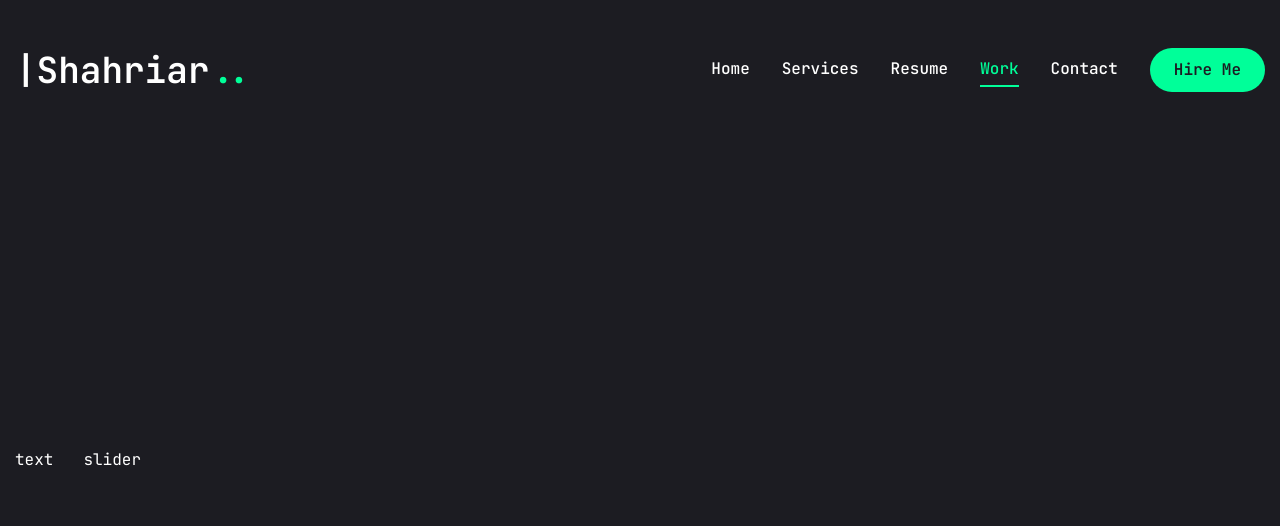
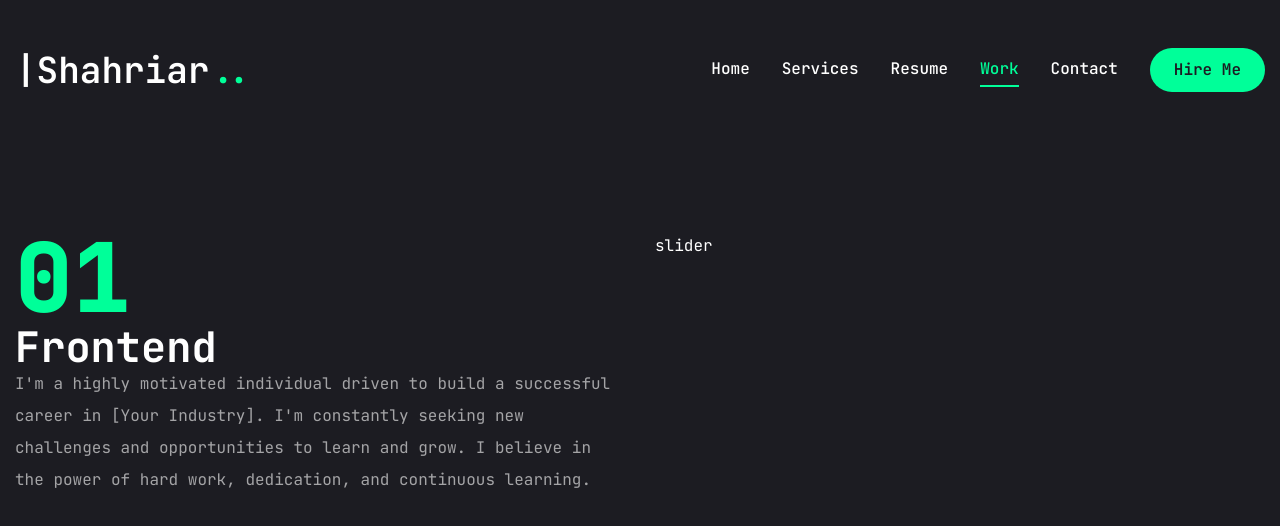
Before and after one commit to shahriar2880/portfolio, a Next.js app: page /work in a window 1280 px wide. Shown: the top 526 px of the page. Built offline with nearby package versions, Linux system fonts and the light colour scheme.

Commit message:
outlune number and project description

```diff
--- a/app/work/page.jsx
+++ b/app/work/page.jsx
@@ -67,8 +67,16 @@
     <div className="min-h-[80vh] flex flex-col justify-center py-12 xl:px-0">
       <div className="container mx-auto">
         <div className="flex flex-col xl:flex-row xl:gap-[30px]">
-          <div>text</div>
-          <div>slider</div>
+          <div className="w-full xl:w-[50%] xl:h-[460px] flex flex-col xl:justify-between order-2 xl:order-none">
+            <div>
+              {/* outline num */}
+              <div className="text-8xl leading-none font-extrabold text-accent">{project.num}</div>
+              <h2 className="text-[42px] font-bold leading-none text-white group-hover:text-accent transition-all duration-500 capitalize">{project.category}</h2>
+              {/* project decription */}
+              <p className="text-white/60">{project.description}</p>
+            </div>
+          </div>
+          <div className="w-full xl:w-[50%] ">slider</div>
         </div>
       </div>
     </div>
```
Also changed, not shown: 1 other file (tests, documents, lock files or other folders).
